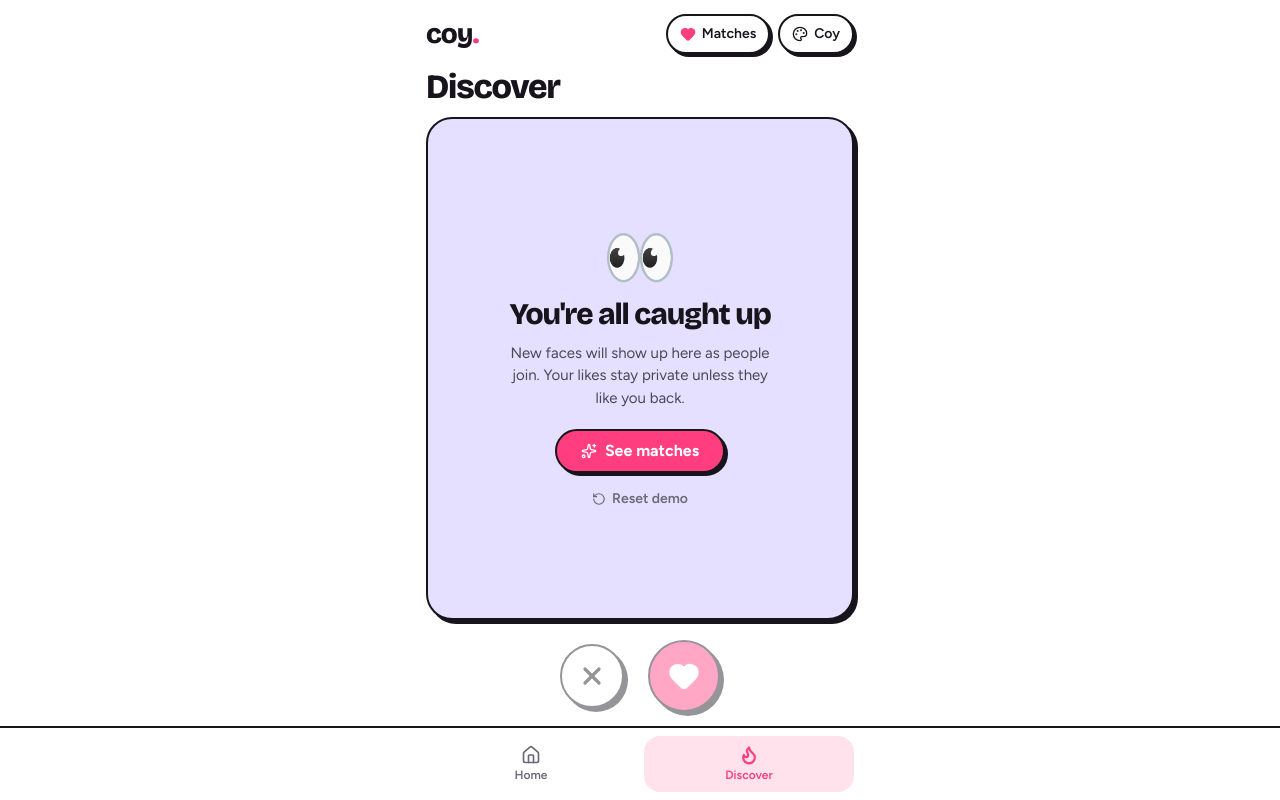
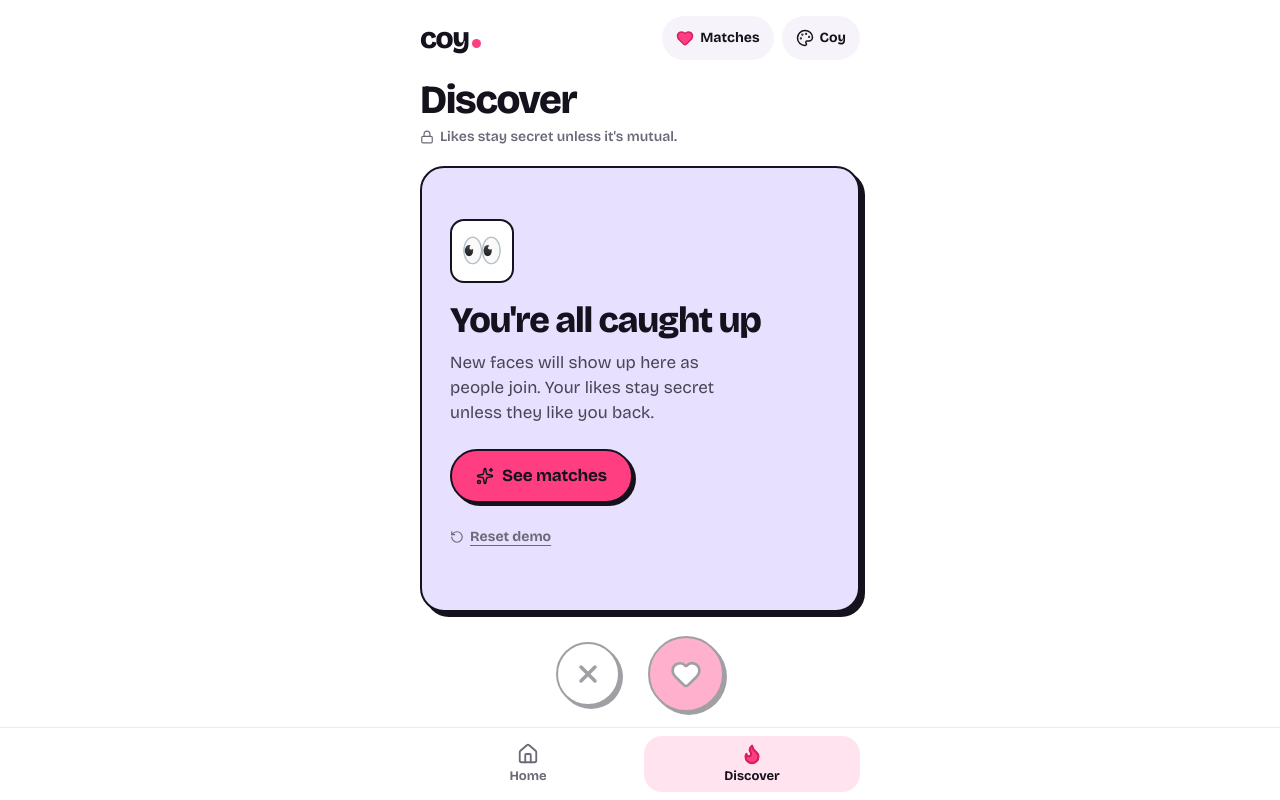
Before and after one commit to Ayush1388/coyassign, a Next.js app: page /discover in a window 1280 px wide. Built offline with nearby package versions, Linux system fonts and the light colour scheme; no server answers; the database is empty.

Commit message:
style(ui): restyle Discover with Coy's design tokens
Palette, typeface and layout measured from the live Coy app (docs/design-notes.md).

```diff
--- a/app/globals.css
+++ b/app/globals.css
@@ -1,64 +1,75 @@
 @import "tailwindcss";
 
-/* Theme tokens. "coy" (default) mirrors Coy's live app: ink outlines, hard offset
-   shadows and candy surfaces. "minimal" is a calm, warm-neutral alternative.
-   Components only use these tokens, so the switch is purely CSS. */
+/*
+ * Design tokens taken from Coy's live CSS (see docs/design/app.getcoy.com.md).
+ * "coy" (default) = sticker physics: 2px ink edge + hard 3px pop, pastel surfaces
+ * that name the moment. "minimal" = a calm warm-neutral alternative.
+ * Components use only these tokens, so switching theme is pure CSS.
+ */
 :root,
 [data-theme="coy"] {
   --bg: #ffffff;
-  --ink: #17141c;
-  --muted: #6c6877;
+  --ink: #15121d;
+  --muted: #6d6979;
   --surface: #ffffff;
-  --surface-2: #f3f1f7;
-  --line: #17141c;
-  --accent: #ff3d7f;
-  --accent-ink: #ffffff;
-  --accent-soft: #ffe2ec;
-  --pass: #ffffff;
-  --pass-ink: #17141c;
-  --tint-0: #ffe15a;
-  --tint-1: #e5e0ff;
-  --tint-2: #c8f2dc;
-  --tint-3: #ffe2ec;
+  --soft: #f6f4fa;
+  --hairline: #ece9f2;
+  --line: #15121d;
+  --accent: #ff3d81;
+  --accent-ink: #15121d; /* Coy puts ink on pink: ~6:1 contrast vs ~3.4:1 for white */
+  --accent-strong: #d81e63;
+  --accent-soft: #ffe4ef;
+  --ok: #0e8f48;
+
+  /* Surface colour names the moment */
+  --tint-news: #ffe45c; /* yellow: something happened to you (match) */
+  --tint-status: #e7e0ff; /* lilac: status / empty */
+  --tint-reward: #cbf4e0; /* mint: what you earned (matches) */
+  --tint-sky: #d7ecff;
+  --tint-peach: #ffe1cf;
+
   --bw: 2px;
-  --radius: 26px;
-  --radius-sm: 16px;
-  --shadow: 4px 4px 0 var(--ink);
-  --shadow-sm: 3px 3px 0 var(--ink);
-  --shadow-press: 1px 1px 0 var(--ink);
+  --radius: 20px;
+  --radius-hero: 24px;
+  --radius-input: 16px;
+  --pop: 3px 3px 0 var(--ink);
+  --pop-hero: 5px 5px 0 var(--ink);
+  --pop-pressed: 0 0 0 var(--ink);
   --press: 3px;
   --display-weight: 800;
   --display-tracking: -0.035em;
-  --tabbar: rgba(255, 255, 255, 0.92);
+  --tabbar: rgba(255, 255, 255, 0.94);
   color-scheme: light;
 }
 
 [data-theme="minimal"] {
   --bg: #f7f3ee;
   --ink: #221d18;
-  --muted: #847a70;
+  --muted: #7a7066;
   --surface: #ffffff;
-  --surface-2: #efe9e2;
+  --soft: #efe9e2;
+  --hairline: #e7dfd6;
   --line: #e7dfd6;
   --accent: #e8615a;
   --accent-ink: #ffffff;
+  --accent-strong: #c2443e;
   --accent-soft: #fbe7e4;
-  --pass: #ffffff;
-  --pass-ink: #221d18;
-  --tint-0: #ffffff;
-  --tint-1: #ffffff;
-  --tint-2: #ffffff;
-  --tint-3: #ffffff;
+  --tint-news: #ffffff;
+  --tint-status: #ffffff;
+  --tint-reward: #ffffff;
+  --tint-sky: #ffffff;
+  --tint-peach: #ffffff;
   --bw: 1px;
-  --radius: 22px;
-  --radius-sm: 14px;
-  --shadow: 0 12px 32px -12px rgba(60, 40, 20, 0.22);
-  --shadow-sm: 0 6px 16px -8px rgba(60, 40, 20, 0.25);
-  --shadow-press: 0 3px 8px -4px rgba(60, 40, 20, 0.3);
+  --radius: 20px;
+  --radius-hero: 24px;
+  --radius-input: 14px;
+  --pop: 0 10px 28px -14px rgba(60, 40, 20, 0.28);
+  --pop-hero: 0 18px 40px -18px rgba(60, 40, 20, 0.3);
+  --pop-pressed: 0 4px 10px -6px rgba(60, 40, 20, 0.3);
   --press: 0px;
   --display-weight: 650;
   --display-tracking: -0.025em;
-  --tabbar: rgba(247, 243, 238, 0.9);
+  --tabbar: rgba(247, 243, 238, 0.92);
 }
 
 @theme inline {
@@ -66,74 +77,158 @@
   --color-ink: var(--ink);
   --color-muted: var(--muted);
   --color-surface: var(--surface);
-  --color-surface-2: var(--surface-2);
+  --color-soft: var(--soft);
+  --color-hairline: var(--hairline);
   --color-line: var(--line);
   --color-accent: var(--accent);
   --color-accent-ink: var(--accent-ink);
+  --color-accent-strong: var(--accent-strong);
   --color-accent-soft: var(--accent-soft);
-  --font-sans: var(--font-body), ui-sans-serif, system-ui, sans-serif;
-  --font-display: var(--font-heading), ui-sans-serif, system-ui, sans-serif;
+  --color-news: var(--tint-news);
+  --color-status: var(--tint-status);
+  --color-reward: var(--tint-reward);
+  --font-sans: var(--font-bricolage), system-ui, -apple-system, "Segoe UI", Roboto, sans-serif;
 }
 
 html,
 body {
   background: var(--bg);
   color: var(--ink);
+  /* A card being flung off-screen must never create horizontal page scroll. */
+  overflow-x: clip;
 }
 
 body {
   font-family: var(--font-sans);
+  font-size: 16px;
+  line-height: 1.45;
   -webkit-font-smoothing: antialiased;
   -webkit-tap-highlight-color: transparent;
   transition: background-color 0.25s ease;
 }
 
+/* Coy type: one family, hierarchy via weight. Tight display tracking. */
 @utility display {
-  font-family: var(--font-display);
   font-weight: var(--display-weight);
   letter-spacing: var(--display-tracking);
   line-height: 1.02;
 }
 
-/* Bordered surface with the theme's shadow: Coy's signature "sticker" card. */
+@utility micro-label {
+  font-size: 12px;
+  font-weight: 700;
+  letter-spacing: 0.08em;
+  text-transform: uppercase;
+}
+
+/* Raised, pressable or important surface: edge + pop (sticker). */
 @utility sticker {
   background: var(--surface);
   border: var(--bw) solid var(--line);
   border-radius: var(--radius);
-  box-shadow: var(--shadow);
+  box-shadow: var(--pop);
 }
 
-@utility sticker-sm {
+/* Hero card: larger radius and deeper pop (Coy's top-of-page cards). */
+@utility sticker-hero {
   background: var(--surface);
   border: var(--bw) solid var(--line);
-  border-radius: var(--radius-sm);
-  box-shadow: var(--shadow-sm);
+  border-radius: var(--radius-hero);
+  box-shadow: var(--pop-hero);
 }
 
-/* Pressable: sinks into its hard shadow on press (Coy), or just dims (minimal). */
+/* Flat "read" surface: soft fill, no edge, no pop (Coy's list rows). */
+@utility soft-surface {
+  background: var(--soft);
+  border-radius: var(--radius);
+}
+
+/* Press = sink into the shadow (transform only, so layout never shifts), 80ms like Coy. */
 @utility pressable {
-  transition: transform 0.12s ease, box-shadow 0.12s ease, background-color 0.2s ease, opacity 0.2s;
+  cursor: pointer;
+  transition: transform 0.08s ease-out, box-shadow 0.08s ease-out, background-color 0.15s, opacity 0.15s;
   &:active:not(:disabled) {
     transform: translate(var(--press), var(--press));
-    box-shadow: var(--shadow-press);
+    box-shadow: var(--pop-pressed);
   }
   &:disabled {
-    opacity: 0.45;
+    opacity: 0.4;
     cursor: not-allowed;
   }
 }
 
-@utility focus-ring {
-  &:focus-visible {
-    outline: 3px solid var(--accent);
-    outline-offset: 3px;
+/* Primary CTA: Coy's pink pill with ink label. */
+@utility btn-primary {
+  display: inline-flex;
+  align-items: center;
+  justify-content: center;
+  gap: 8px;
+  min-height: 54px;
+  padding: 0 24px;
+  border-radius: 999px;
+  border: var(--bw) solid var(--line);
+  box-shadow: var(--pop);
+  background: var(--accent);
+  color: var(--accent-ink);
+  font-size: 17px;
+  font-weight: 700;
+  letter-spacing: -0.01em;
+}
+
+@utility btn-secondary {
+  display: inline-flex;
+  align-items: center;
+  justify-content: center;
+  gap: 8px;
+  min-height: 54px;
+  padding: 0 24px;
+  border-radius: 999px;
+  border: var(--bw) solid var(--line);
+  box-shadow: var(--pop);
+  background: var(--surface);
+  color: var(--ink);
+  font-size: 17px;
+  font-weight: 700;
+  letter-spacing: -0.01em;
+}
+
+/* Utility icon button: soft circle, no edge, no pop (like Coy's settings gear). */
+@utility btn-soft {
+  display: inline-flex;
+  align-items: center;
+  justify-content: center;
+  gap: 6px;
+  min-height: 44px;
+  min-width: 44px;
+  border-radius: 999px;
+  background: var(--soft);
+  color: var(--ink);
+  font-size: 14px;
+  font-weight: 700;
+  cursor: pointer;
+  transition: background-color 0.15s, transform 0.08s;
+  &:hover {
+    background: var(--hairline);
+  }
+  &:active {
+    transform: scale(0.96);
   }
 }
 
-@utility no-scrollbar {
-  scrollbar-width: none;
-  &::-webkit-scrollbar {
-    display: none;
+/* Emoji illustration tile (decorative, never a control). */
+@utility emoji-tile {
+  display: inline-flex;
+  align-items: center;
+  justify-content: center;
+  border-radius: 14px;
+  background: var(--surface);
+  border: var(--bw) solid var(--line);
+}
+
+@utility focus-ring {
+  &:focus-visible {
+    outline: 3px solid var(--accent-strong);
+    outline-offset: 3px;
   }
 }
 
--- a/app/layout.tsx
+++ b/app/layout.tsx
@@ -1,11 +1,11 @@
 import type { Metadata, Viewport } from "next";
-import { Bricolage_Grotesque, Figtree } from "next/font/google";
+import { Bricolage_Grotesque } from "next/font/google";
 import { TabBar } from "@/components/nav/tab-bar";
 import { THEME_INIT_SCRIPT } from "@/components/theme/theme-toggle";
 import "./globals.css";
 
-const heading = Bricolage_Grotesque({ subsets: ["latin"], variable: "--font-heading", display: "swap" });
-const body = Figtree({ subsets: ["latin"], variable: "--font-body", display: "swap" });
+// Coy uses one family for every role; hierarchy comes from weight (400-800).
+const bricolage = Bricolage_Grotesque({ subsets: ["latin"], variable: "--font-bricolage", display: "swap" });
 
 export const metadata: Metadata = {
   title: "Coy · Discover",
@@ -21,14 +21,14 @@ export const viewport: Viewport = {
 
 export default function RootLayout({ children }: { children: React.ReactNode }) {
   return (
-    <html lang="en" data-theme="coy" suppressHydrationWarning className={`${heading.variable} ${body.variable}`}>
+    <html lang="en" data-theme="coy" suppressHydrationWarning className={bricolage.variable}>
       <head>
         {/* Applies the saved theme before first paint, so there's no flash. */}
         <script dangerouslySetInnerHTML={{ __html: THEME_INIT_SCRIPT }} />
       </head>
       <body className="min-h-dvh">
-        <div className="mx-auto flex min-h-dvh w-full max-w-[460px] flex-col">
-          <main className="flex min-h-0 flex-1 flex-col pb-[calc(76px+env(safe-area-inset-bottom))]">{children}</main>
+        <div className="mx-auto flex min-h-dvh w-full max-w-[480px] flex-col">
+          <main className="flex min-h-0 flex-1 flex-col pb-[calc(80px+env(safe-area-inset-bottom))]">{children}</main>
         </div>
         <TabBar />
       </body>
--- a/components/discover/discover-screen.tsx
+++ b/components/discover/discover-screen.tsx
@@ -1,6 +1,6 @@
 "use client";
 
-import { Heart, RotateCcw, Sparkles, X } from "lucide-react";
+import { Heart, Lock, RotateCcw, Sparkles, X } from "lucide-react";
 import { AnimatePresence, motion } from "motion/react";
 import Link from "next/link";
 import { useCallback, useEffect, useRef, useState } from "react";
@@ -129,14 +129,15 @@ export function DiscoverScreen({ canReset }: { canReset: boolean }) {
         <Link
           href="/discover/matches"
           data-testid="matches-link"
-          className="sticker-sm pressable focus-ring relative flex h-10 items-center gap-1.5 rounded-full! px-3 text-sm font-semibold"
+          aria-label={matchCount ? `Matches, ${matchCount}` : "Matches"}
+          className="btn-soft focus-ring px-3.5"
         >
-          <Heart className="size-4 fill-accent text-accent" aria-hidden />
+          <Heart className="size-[18px] fill-accent text-accent-strong" aria-hidden />
           Matches
           {!!matchCount && (
             <span
               data-testid="match-count"
-              className="ml-0.5 min-w-5 rounded-full bg-accent px-1.5 text-center text-xs leading-5 font-bold text-accent-ink"
+              className="min-w-[22px] rounded-full border-(length:--bw) border-line bg-accent px-1.5 text-center text-[12px] leading-[18px] font-extrabold text-accent-ink"
             >
               {matchCount}
             </span>
@@ -144,16 +145,25 @@ export function DiscoverScreen({ canReset }: { canReset: boolean }) {
         </Link>
       </AppHeader>
 
-      <div className="flex items-baseline justify-between px-4 pt-2 pb-3">
-        <h1 className="display text-[34px]">Discover</h1>
-        {feed.status === "ready" && profiles.length > 0 && (
-          <p className="text-sm font-medium text-muted" data-testid="remaining">
-            {profiles.length} new {profiles.length === 1 ? "face" : "faces"}
-          </p>
-        )}
+      <div className="px-5 pt-3 pb-4">
+        <div className="flex items-end justify-between gap-3">
+          <h1 className="display text-[40px]">Discover</h1>
+          {feed.status === "ready" && profiles.length > 0 && (
+            <p
+              className="mb-1 rounded-full bg-soft px-3 py-1 text-[13px] font-bold whitespace-nowrap text-muted"
+              data-testid="remaining"
+            >
+              {profiles.length} new {profiles.length === 1 ? "face" : "faces"}
+            </p>
+          )}
+        </div>
+        <p className="mt-1.5 inline-flex items-center gap-1.5 text-[14px] font-semibold text-muted">
+          <Lock className="size-3.5" aria-hidden />
+          Likes stay secret unless it&apos;s mutual.
+        </p>
       </div>
 
-      <section aria-label="Profiles" className="relative mx-4 min-h-[420px] flex-1">
+      <section aria-label="Profiles" className="relative mx-5 min-h-[430px] flex-1">
         {feed.status === "loading" && (
           <div className="absolute inset-0">
             <ProfileCardSkeleton />
@@ -161,14 +171,16 @@ export function DiscoverScreen({ canReset }: { canReset: boolean }) {
         )}
 
         {feed.status === "error" && (
-          <div className="sticker absolute inset-0 flex flex-col items-center justify-center gap-4 p-8 text-center" role="alert">
-            <p className="display text-2xl">Couldn&apos;t load profiles</p>
-            <p className="text-sm text-muted">{feed.message}</p>
-            <button
-              type="button"
-              onClick={() => void loadFeed()}
-              className="sticker-sm pressable focus-ring h-11 rounded-full! bg-accent! px-6 font-bold text-accent-ink"
-            >
+          <div
+            className="sticker-hero absolute inset-0 flex flex-col items-center justify-center gap-3 bg-status! p-8 text-center"
+            role="alert"
+          >
+            <span className="emoji-tile size-14 text-3xl" aria-hidden>
+              😵‍💫
+            </span>
+            <p className="display text-[28px]">Couldn&apos;t load profiles</p>
+            <p className="text-[16px] text-muted">{feed.message}</p>
+            <button type="button" onClick={() => void loadFeed()} className="btn-primary pressable focus-ring mt-2">
               Try again
             </button>
           </div>
@@ -196,7 +208,7 @@ export function DiscoverScreen({ canReset }: { canReset: boolean }) {
             className="absolute inset-0"
             initial={{ scale: 0.95, y: 14 }}
             animate={{ scale: 1, y: 0 }}
-            transition={{ type: "spring", stiffness: 300, damping: 26 }}
+            transition={{ type: "spring", stiffness: 320, damping: 26 }}
           >
             <SwipeCard
               ref={cardRef}
@@ -212,17 +224,17 @@ export function DiscoverScreen({ canReset }: { canReset: boolean }) {
           {toast && (
             <motion.div
               key={toast.id}
-              initial={{ opacity: 0, y: -8 }}
-              animate={{ opacity: 1, y: 0 }}
-              exit={{ opacity: 0, y: -8 }}
-              className={`sticker-sm absolute top-3 left-1/2 z-20 flex -translate-x-1/2 items-center gap-2 rounded-full! px-4 py-2 text-sm font-semibold whitespace-nowrap ${
-                toast.tone === "like" ? "bg-accent! text-accent-ink" : ""
+              initial={{ opacity: 0, y: -10, scale: 0.96 }}
+              animate={{ opacity: 1, y: 0, scale: 1 }}
+              exit={{ opacity: 0, y: -8, transition: { duration: 0.12 } }}
+              className={`absolute top-3 left-1/2 z-20 flex -translate-x-1/2 items-center gap-2 rounded-full border-(length:--bw) border-line px-4 py-2 text-[14px] font-bold whitespace-nowrap shadow-(--pop) ${
+                toast.tone === "like" ? "bg-accent text-accent-ink" : "bg-surface text-ink"
               }`}
               role={toast.tone === "error" ? "alert" : "status"}
               data-testid="toast"
             >
               {toast.tone === "like" && <Heart className="size-4 fill-current" aria-hidden />}
-              {toast.tone === "pass" && <X className="size-4" aria-hidden />}
+              {toast.tone === "pass" && <X className="size-4" strokeWidth={3} aria-hidden />}
               {toast.text}
               {toast.retry && (
                 <button
@@ -231,7 +243,7 @@ export function DiscoverScreen({ canReset }: { canReset: boolean }) {
                     setToast(null);
                     toast.retry?.();
                   }}
-                  className="focus-ring ml-1 font-bold text-accent underline"
+                  className="focus-ring -my-2 ml-1 min-h-11 px-1 font-extrabold text-accent-strong underline underline-offset-2"
                 >
                   Retry
                 </button>
@@ -241,7 +253,7 @@ export function DiscoverScreen({ canReset }: { canReset: boolean }) {
         </AnimatePresence>
       </section>
 
-      <div className="flex items-center justify-center gap-6 pt-5 pb-3">
+      <div className="flex items-center justify-center gap-7 pt-6 pb-2">
         <button
           type="button"
           data-testid="pass-button"
@@ -250,7 +262,7 @@ export function DiscoverScreen({ canReset }: { canReset: boolean }) {
           onClick={() => cardRef.current?.swipe("PASS")}
           className="sticker pressable focus-ring flex size-16 items-center justify-center rounded-full!"
         >
-          <X className="size-7" strokeWidth={2.8} aria-hidden />
+          <X className="size-7" strokeWidth={3} aria-hidden />
         </button>
         <button
           type="button"
@@ -258,13 +270,13 @@ export function DiscoverScreen({ canReset }: { canReset: boolean }) {
           aria-label={top ? `Like ${top.name}` : "Like"}
           disabled={locked}
           onClick={() => cardRef.current?.swipe("LIKE")}
-          className="sticker pressable focus-ring flex size-[72px] items-center justify-center rounded-full! bg-accent! text-accent-ink"
+          className="sticker pressable focus-ring flex size-[76px] items-center justify-center rounded-full! bg-accent!"
         >
-          <Heart className="size-8 fill-current" aria-hidden />
+          <Heart className="size-8 fill-surface text-ink" strokeWidth={2} aria-hidden />
         </button>
       </div>
-      <p className="hidden pb-2 text-center text-xs text-muted pointer-fine:block" aria-hidden>
-        Tip: use ← and → to pass or like
+      <p className="hidden pb-2 text-center text-[13px] font-semibold text-muted pointer-fine:block" aria-hidden>
+        Drag the card, or press ← pass · like →
       </p>
 
       <AnimatePresence>{match && <MatchOverlay match={match} onClose={() => setMatch(null)} />}</AnimatePresence>
@@ -272,25 +284,22 @@ export function DiscoverScreen({ canReset }: { canReset: boolean }) {
   );
 }
 
+/** Lilac = Coy's status surface (same as its "No one has added you yet" card). */
 function EmptyState({ matchCount, canReset, onReset }: { matchCount: number; canReset: boolean; onReset: () => void }) {
   return (
     <div
       data-testid="empty-state"
-      className="sticker absolute inset-0 flex flex-col items-center justify-center gap-3 p-8 text-center"
-      style={{ background: "var(--tint-1)" }}
+      className="sticker-hero absolute inset-0 flex flex-col items-start justify-center gap-3 bg-status! p-7"
     >
-      <div className="text-6xl" aria-hidden>
+      <span className="emoji-tile size-16 text-[34px]" aria-hidden>
         👀
-      </div>
-      <h2 className="display text-[30px]">You&apos;re all caught up</h2>
-      <p className="max-w-[260px] text-[15px] text-ink/75">
-        New faces will show up here as people join. Your likes stay private unless they like you back.
+      </span>
+      <h2 className="display mt-2 text-[36px]">You&apos;re all caught up</h2>
+      <p className="max-w-[300px] text-[17px] leading-[1.45] text-ink/75">
+        New faces will show up here as people join. Your likes stay secret unless they like you back.
       </p>
-      <Link
-        href="/discover/matches"
-        className="sticker-sm pressable focus-ring mt-2 flex h-11 items-center gap-2 rounded-full! bg-accent! px-6 font-bold text-accent-ink"
-      >
-        <Sparkles className="size-4" aria-hidden />
+      <Link href="/discover/matches" className="btn-primary pressable focus-ring mt-3">
+        <Sparkles className="size-[18px]" aria-hidden />
         {matchCount > 0 ? `See your ${matchCount} ${matchCount === 1 ? "match" : "matches"}` : "See matches"}
       </Link>
       {canReset && (
@@ -298,7 +307,7 @@ function EmptyState({ matchCount, canReset, onReset }: { matchCount: number; can
           type="button"
           onClick={onReset}
           data-testid="reset-demo"
-          className="focus-ring mt-1 inline-flex items-center gap-1.5 text-sm font-semibold text-muted underline-offset-4 hover:underline"
+          className="focus-ring inline-flex min-h-11 items-center gap-1.5 text-[14px] font-bold text-muted underline underline-offset-4 hover:text-ink"
         >
           <RotateCcw className="size-3.5" aria-hidden /> Reset demo
         </button>
--- a/components/nav/app-header.tsx
+++ b/components/nav/app-header.tsx
@@ -1,16 +1,18 @@
 import { ThemeToggle } from "@/components/theme/theme-toggle";
 
+/** Coy's wordmark: lowercase, heavy, with a round pink dot (not a period). */
 export function Wordmark() {
   return (
-    <span className="display text-[28px] leading-none" aria-label="coy">
-      coy<span className="text-accent">.</span>
+    <span className="inline-flex items-end gap-[3px] text-[30px] leading-none font-extrabold tracking-[-0.045em]" aria-label="coy">
+      coy
+      <span aria-hidden className="mb-[5px] size-[9px] rounded-full bg-accent" />
     </span>
   );
 }
 
 export function AppHeader({ children }: { children?: React.ReactNode }) {
   return (
-    <header className="flex items-center justify-between px-4 pt-[max(14px,env(safe-area-inset-top))] pb-2">
+    <header className="flex items-center justify-between px-5 pt-[max(16px,env(safe-area-inset-top))] pb-2">
       <Wordmark />
       <div className="flex items-center gap-2">
         {children}
--- a/components/nav/tab-bar.tsx
+++ b/components/nav/tab-bar.tsx
@@ -12,11 +12,8 @@ const TABS = [
 export function TabBar() {
   const pathname = usePathname();
   return (
-    <nav
-      aria-label="Main"
-      className="fixed inset-x-0 bottom-0 z-30 border-t-(length:--bw) border-line bg-(--tabbar) backdrop-blur-md"
-    >
-      <ul className="mx-auto flex max-w-[460px] gap-2 px-4 pt-2 pb-[calc(8px+env(safe-area-inset-bottom))]">
+    <nav aria-label="Main" className="fixed inset-x-0 bottom-0 z-30 border-t border-hairline bg-(--tabbar) backdrop-blur-md">
+      <ul className="mx-auto flex max-w-[480px] gap-2 px-5 pt-2 pb-[calc(8px+env(safe-area-inset-bottom))]">
         {TABS.map(({ href, label, Icon }) => {
           const active = pathname === href || pathname.startsWith(`${href}/`);
           return (
@@ -24,11 +21,15 @@ export function TabBar() {
               <Link
                 href={href}
                 aria-current={active ? "page" : undefined}
-                className={`focus-ring flex h-14 flex-col items-center justify-center gap-0.5 rounded-2xl text-xs font-semibold transition-colors ${
-                  active ? "bg-accent-soft text-accent" : "text-muted hover:text-ink"
+                className={`focus-ring flex h-14 flex-col items-center justify-center gap-0.5 rounded-[18px] text-[13px] font-bold transition-colors duration-150 ${
+                  active ? "bg-accent-soft text-ink" : "text-muted hover:bg-soft hover:text-ink"
                 }`}
               >
-                <Icon className="size-5" strokeWidth={active ? 2.6 : 2} aria-hidden />
+                <Icon
+                  className={`size-[22px] ${active ? "fill-accent text-accent-strong" : ""}`}
+                  strokeWidth={active ? 2.4 : 2}
+                  aria-hidden
+                />
                 {label}
               </Link>
             </li>
--- a/components/theme/theme-toggle.tsx
+++ b/components/theme/theme-toggle.tsx
@@ -34,11 +34,11 @@ export function ThemeToggle() {
       onClick={toggle}
       data-testid="theme-toggle"
       data-theme-current={theme}
-      aria-label={`Switch to ${next === "coy" ? "Coy" : "Minimal"} style`}
-      title={`Style: ${theme === "coy" ? "Coy" : "Minimal"}. Tap to switch`}
-      className="sticker-sm pressable focus-ring flex h-10 items-center gap-1.5 rounded-full! px-3 text-sm font-semibold"
+      aria-label={`Style: ${theme === "coy" ? "Coy" : "Minimal"}. Switch to ${next === "coy" ? "Coy" : "Minimal"}`}
+      title="Switch style"
+      className="btn-soft focus-ring px-3.5"
     >
-      <Palette className="size-4" aria-hidden />
+      <Palette className="size-[18px]" aria-hidden />
       <span>{theme === "coy" ? "Coy" : "Minimal"}</span>
     </button>
   );
--- a/components/ui/photo.tsx
+++ b/components/ui/photo.tsx
@@ -20,9 +20,9 @@ export function Photo({
       <div
         role="img"
         aria-label={name}
-        className={`flex items-center justify-center bg-accent-soft text-accent ${className}`}
+        className={`flex items-center justify-center bg-accent-soft text-accent-strong ${className}`}
       >
-        <span className="display text-[40%] text-5xl">{name.slice(0, 1).toUpperCase()}</span>
+        <span className="display text-5xl">{name.slice(0, 1).toUpperCase()}</span>
       </div>
     );
   }
--- a/next.config.ts
+++ b/next.config.ts
@@ -13,6 +13,7 @@ const nextConfig: NextConfig = {
     ];
   },
   serverExternalPackages: ["@libsql/client", "libsql"],
+  devIndicators: false,
 };
 
 export default nextConfig;
```
Also changed, not shown: components/discover/match-overlay.tsx (+29 -31 lines), components/discover/profile-card.tsx (+21 -30 lines), components/discover/swipe-card.tsx (+4 -4 lines), components/matches/matches-screen.tsx (+35 -48 lines), 9 other files (tests, documents, lock files or other folders).
